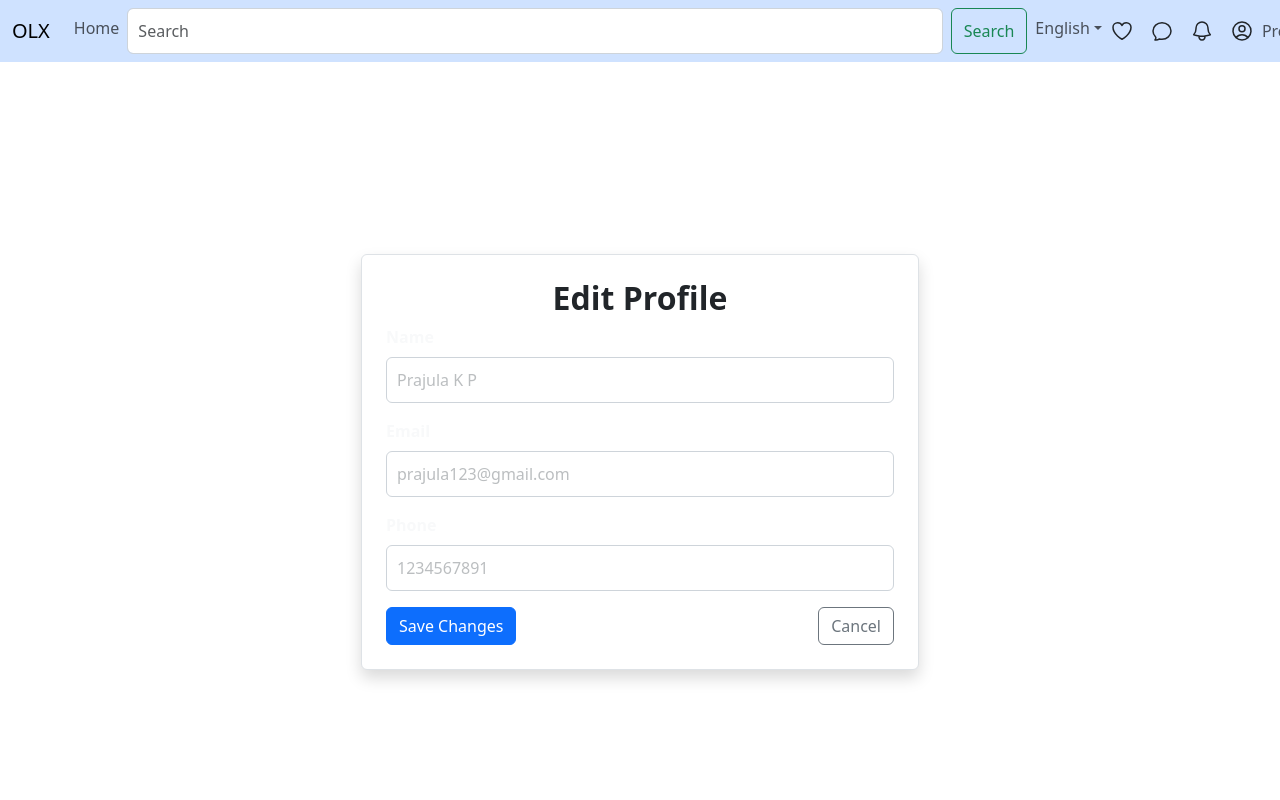
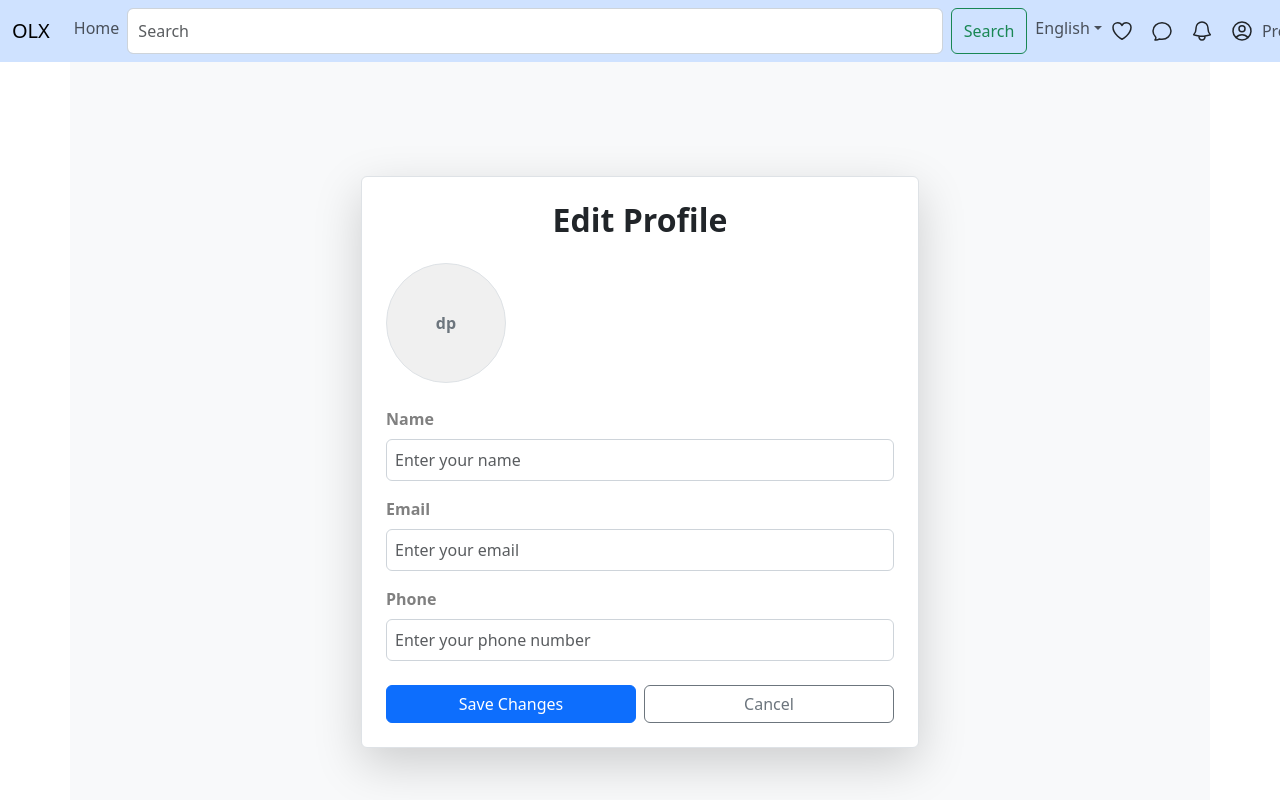
Before and after one commit to prajula255/crudw, a React (Vite) app: page /edit in a window 1280 px wide. Shown: the top 800 px of the page. Built offline with nearby package versions, Linux system fonts and the light colour scheme; no server answers; sample sign-in values are in the browser's storage.

Commit message:
userupdations api created

```diff
--- a/api_services/allAPIs/adsAPI.js
+++ b/api_services/allAPIs/adsAPI.js
@@ -1,5 +1,6 @@
 import { baseURL } from "../baseURL";
 import { commonAPI } from "../commonAPI";
+
 export const adsAPI = async (data,headers) => {
     return await commonAPI("post", `${baseURL}/ads`, data, headers)
 }
--- /dev/null
+++ b/api_services/allAPIs/userUpdateAPI.js
@@ -0,0 +1,6 @@
+import { baseURL } from "../baseURL";
+import { commonAPI } from "../commonAPI";
+
+export const userUpdateAPI = async (data, headers) => {
+    return await commonAPI("post", `${baseURL}/update`, data, headers)
+}
--- a/src/pages/editProfile.jsx
+++ b/src/pages/editProfile.jsx
@@ -1,84 +1,82 @@
-
-// import React, { useState } from "react";
-// import { useNavigate } from "react-router-dom";
-// import NavEx from "../components/navbar";
-// import FooterEx from "../components/footer";
-
-// function EditProfile() {
-//     const navigate = useNavigate();
-//     const [name, setName] = useState("Prajula K P");
-//     const [email, setEmail] = useState("prajula123@gmail.com");
-//     const [phone, setPhone] = useState("1234567891");
-
-//     const handleSubmit = (e) => {
-//         e.preventDefault();
-//         const updatedUser = { name, email, phone };
-//         console.log("Updated Profile:", updatedUser);
-//         navigate("/profile");
-//     };
-
-//     return (
-//         <>
-//             <NavEx />
-//             <div className="container min-vh-100 d-flex flex-column align-items-center justify-content-center">
-//                 <div className="col-md-6 p-4 border rounded bg-white shadow">
-//                     <h2 className="fw-bold text-center">Edit Profile</h2>
-
-//                     <form onSubmit={handleSubmit}>
-//                         <div className="mb-3">
-//                             <label className="form-label fw-semibold">Name</label>
-//                             <input type="text" className="form-control" value={name} onChange={(e) => setName(e.target.value)} />
-//                         </div>
-
-//                         <div className="mb-3">
-//                             <label className="form-label fw-semibold">Email</label>
-//                             <input type="email" className="form-control" value={email} onChange={(e) => setEmail(e.target.value)} />
-//                         </div>
-
-//                         <div className="mb-3">
-//                             <label className="form-label fw-semibold">Phone</label>
-//                             <input type="tel" className="form-control" value={phone} onChange={(e) => setPhone(e.target.value)} />
-//                         </div>
-
-//                         <div className="d-flex justify-content-between">
-//                             <button type="submit" className="btn btn-primary">Save Changes</button>
-//                             <button type="button" className="btn btn-outline-secondary" onClick={() => navigate("/profile")}>
-//                                 Cancel
-//                             </button>
-//                         </div>
-//                     </form>
-//                 </div>
-//             </div>
-//             <FooterEx />
-//         </>
-//     );
-// }
-
-// export default EditProfile;
-
-
-import React, { useState } from "react";
+import React, { useState, useRef, useEffect } from "react";
 import { useNavigate } from "react-router-dom";
 import NavEx from "../components/navbar";
 import FooterEx from "../components/footer";
+import axios from "axios";
+import { baseURL } from "../../api_services/baseURL";
+import { userUpdateAPI } from "../../api_services/allAPIs/userUpdateAPI";
 
 function EditProfile() {
     const navigate = useNavigate();
+    const fileInputRef = useRef(null);
 
-    // Load existing data from localStorage
-    const [name, setName] = useState(localStorage.getItem("name") || "Prajula K P");
-    const [email, setEmail] = useState(localStorage.getItem("email") || "prajula123@gmail.com");
-    const [phone, setPhone] = useState(localStorage.getItem("phone") || "1234567891");
+    const [userDetails, setUserDetails] = useState({})
+    const userCredentials = JSON.parse(localStorage.getItem("userCredentials"))
+
+    useEffect(() => {
+        const fetchUser = async () => {
+            const response = await axios.get(`${baseURL}/fetchUser/${userCredentials.user_id}`)
+            setUserDetails(response.data)
+        }
+        fetchUser();
+    }, [userCredentials]);
+
+    const [updatedValues, setUpdatedValues] = useState(() => ({
+        name: userDetails?.name || "",
+        email: userDetails?.email || "",
+        phone: userDetails?.phone || "",
+        dp: userDetails?.profileImg || []
+    }));
+
+    // const [updatedValues, setUpdatedValues] = useState({
+    //     name: "", email: "", phone: "", dp: []
+    // })
+
+    // useEffect(() => {
+    //     if (userDetails) {
+    //         setUpdatedValues({
+    //             name: userDetails.name || "",
+    //             email: userDetails.email || "",
+    //             phone: userDetails.phone || "",
+    //             dp: userDetails.profileImg || []
+    //         });
+    //     }
+    // }, [userDetails]);
+
+
+    const handleProfileChange = (e) => {
+        const files = e.target.files;
+        if (files.length > 0) {
+            const newImages = Array.from(files).map(file => URL.createObjectURL(file));
+
+            setUpdatedValues((prev) => ({
+                ...prev,
+                dp: newImages
+            }));
+        }
+    };
+
+    const handleClick = () => {
+        fileInputRef.current.click();
+    };
 
     const handleSubmit = (e) => {
         e.preventDefault();
+        const reqBody = new FormData()
+        reqBody.append('name', updatedValues.name)
+        reqBody.append('email', updatedValues.email)
+        reqBody.append('phone', updatedValues.phone)
+        updatedValues.dp.forEach((file, index) => {
+            reqBody.append(`profileImg`, file);
+        });
 
-        // Save updated details to localStorage
-        localStorage.setItem("name", name);
-        localStorage.setItem("email", email);
-        localStorage.setItem("phone", phone);
+        const reqHeader = {
+            "Content-Type": "multipart/form-data",
+            "Authorization": `${userCredentials.token}`
+        }
 
-        console.log("Updated Profile:", { name, email, phone });
+        const result = userUpdateAPI(reqBody, reqHeader)
+        console.log(result);
 
         navigate("/profile");
     };
@@ -86,46 +84,90 @@ function EditProfile() {
     return (
         <>
             <NavEx />
-            <div className="container min-vh-100 d-flex flex-column align-items-center justify-content-center">
-                <div className="col-md-6 p-4 border rounded bg-white shadow">
-                    <h2 className="fw-bold text-center">Edit Profile</h2>
+            <div className="container min-vh-100 d-flex flex-column align-items-center justify-content-center bg-light">
+                <div className="col-md-6 p-4 border rounded bg-white shadow-lg">
+                    <h2 className="fw-bold text-center mb-4">Edit Profile</h2>
 
+                    {/* Profile Image Section */}
+                    <div className="text-center mb-4">
+                        <div
+                            className="border rounded-circle overflow-hidden d-flex align-items-center justify-content-center"
+                            style={{ width: "120px", height: "120px", cursor: "pointer", backgroundColor: "#f0f0f0" }}
+                            onClick={handleClick}
+                        >
+                            {
+                                userDetails?.profileImg?.length > 0 ?
+                                    (
+                                        <img
+                                            src={profileDP}
+                                            alt="Profile"
+                                            className="img-fluid"
+                                            style={{ width: "100%", height: "100%", objectFit: "cover" }}
+                                        />
+                                    )
+                                    :
+                                    (
+                                        <span className="text-secondary fw-bold">dp</span>
+                                    )
+                            }
+                        </div>
+                        <input
+                            type="file"
+                            ref={fileInputRef}
+                            style={{ display: "none" }}
+                            onChange={handleProfileChange}
+                            accept="image/*"
+                        />
+                    </div>
+
+                    {/* Form Section */}
                     <form onSubmit={handleSubmit}>
                         <div className="mb-3">
-                            <label className="form-label fw-semibold">Name</label>
+                            <label className="form-label fw-semibold" style={{ color: 'grey' }}>Name</label>
                             <input
                                 type="text"
-                                className="form-control"
-                                value={name}
-                                onChange={(e) => setName(e.target.value)}
+                                className="form-control p-2 rounded"
+                                value={updatedValues.name}
+                                onChange={(e) => setUpdatedValues((prev) => ({
+                                    ...prev, name: e.target.value
+                                }))}
+                                placeholder="Enter your name"
+                                required
+                            />
+                        </div>
+                        <div className="mb-3">
+                            <label className="form-label fw-semibold" style={{ color: 'grey' }}>Email</label>
+                            <input
+                                type="email"
+                                className="form-control p-2 rounded"
+                                value={updatedValues.email}
+                                onChange={(e) => setUpdatedValues((prev) => ({
+                                    ...prev, email: e.target.value
+                                }))}
+                                placeholder="Enter your email"
+                                required
+                            />
+                        </div>
+                        <div className="mb-3">
+                            <label className="form-label fw-semibold" style={{ color: 'grey' }}>Phone</label>
+                            <input
+                                type="tel"
+                                className="form-control p-2 rounded"
+                                value={updatedValues.phone}
+                                onChange={(e) => setUpdatedValues((prev) => ({
+                                    ...prev, phone: e.target.value
+                                }))}
+                                placeholder="Enter your phone number"
+                                required
                             />
                         </div>
 
-                        <div className="mb-3">
-                            <label className="form-label fw-semibold">Email</label>
-                            <input
-                                type="email"
-                                className="form-control"
-                                value={email}
-                                onChange={(e) => setEmail(e.target.value)}
-                            />
-                        </div>
-
-                        <div className="mb-3">
-                            <label className="form-label fw-semibold">Phone</label>
-                            <input
-                                type="tel"
-                                className="form-control"
-                                value={phone}
-                                onChange={(e) => setPhone(e.target.value)}
-                            />
-                        </div>
-
-                        <div className="d-flex justify-content-between">
-                            <button type="submit" className="btn btn-primary">Save Changes</button>
+                        {/* Button Section */}
+                        <div className="d-flex justify-content-between mt-4">
+                            <button type="submit" className="btn btn-primary w-50 me-2">Save Changes</button>
                             <button
                                 type="button"
-                                className="btn btn-outline-secondary"
+                                className="btn btn-outline-secondary w-50"
                                 onClick={() => navigate("/profile")}
                             >
                                 Cancel
--- a/src/pages/profilePages.jsx
+++ b/src/pages/profilePages.jsx
@@ -2,37 +2,23 @@ import React, { useState, useEffect, useRef } from "react";
 import { useNavigate } from "react-router-dom";
 import FooterEx from "../components/footer";
 import NavEx from "../components/navbar";
+import axios from "axios";
+import { baseURL } from "../../api_services/baseURL";
 
 function ProfilePage() {
     const navigate = useNavigate();
-    const fileInputRef = useRef(null); // Create a ref for the file input
-
-    const [name, setName] = useState(localStorage.getItem("name") || "Prajula K P");
-    const [email, setEmail] = useState(localStorage.getItem("email") || "prajula123@gmail.com");
-    const [phone, setPhone] = useState(localStorage.getItem("phone") || "1234567891");
-    const [profileDP, setProfileDP] = useState(localStorage.getItem("profileDP") || null);
+    const [userDetails, setUserDetails] = useState({})
+    const userCredentials = JSON.parse(localStorage.getItem("userCredentials"))
 
     useEffect(() => {
-        setName(localStorage.getItem("name") || "Prajula K P");
-        setEmail(localStorage.getItem("email") || "prajula123@gmail.com");
-        setPhone(localStorage.getItem("phone") || "1234567891");
-    }, []);
+        const fetchUser = async () => {
+            const response = await axios.get(`${baseURL}/fetchUser/${userCredentials.user_id}`)
+            setUserDetails(response.data)
+        }
+        fetchUser();
+    }, [userCredentials]);
 
-
-    const handleProfile = (e) => {
-        const file = e.target.files[0];
-        if (file) {
-            const imageUrl = URL.createObjectURL(file);
-            setProfileDP(imageUrl);
-            localStorage.setItem("profileDP", imageUrl);
-        }
-    };
-
-    const handleClick = () => {
-        fileInputRef.current.click();
-    };
-
-    const registrationDate = "21 february 2025"
+    const date = new Date(userDetails.createdAt).toLocaleDateString("en-GB");
     return (
         <>
             <NavEx />
@@ -43,32 +29,30 @@ function ProfilePage() {
                             <h2 className="fw-bold">My Profile</h2>
                             <div className="d-flex align-items-center mt-3">
                                 <div
-                                    className="bg-secondary p-4 rounded d-flex align-items-center justify-content-center"
-                                    style={{ width: "80px", height: "80px", cursor: 'pointer' }}
-                                    onClick={handleClick}
+                                    className="bg-secondary p-4 rounded-circle d-flex align-items-center justify-content-center"
+                                    style={{ width: "80px", height: "80px" }}
                                 >
-                                    {profileDP ? (
-                                        <img
-                                            src={profileDP}
-                                            alt="Profile"
-                                            style={{ width: "80px", height: "80px", borderRadius: "50%" }}
-                                        />
-                                    ) : (
-                                        <span className="text-white fw-bold">DP</span>
-                                    )}
+                                    {
+                                        userDetails?.profileImg?.length > 0 ?
+                                            (
+                                                <img
+                                                    src={`${baseURL}${userDetails.profileImg[0]}`}
+                                                    alt="Profileimg"
+                                                    style={{ width: "100%", height: "100%", objectFit: "contain" }}
+                                                />
+                                            )
+                                            :
+                                            (
+                                                <span className="text-white fw-bold">DP</span>
+                                            )
+                                    }
                                 </div>
-                                <input
-                                    type="file"
-                                    ref={fileInputRef}
-                                    style={{ display: 'none' }}
-                                    onChange={handleProfile}
-                                    accept="image/*"
-                                />
+
                             </div>
-                            <p className="fw-semibold mt-3">{name}</p>
-                            <p className="fw-light text-muted">{email}</p>
-                            <p className="fw-light text-muted">{phone}</p>
-                            <p className="text-muted">Member since <span className="fw-light">{registrationDate}</span></p>
+                            <p className="fw-semibold mt-3">{userDetails.name}</p>
+                            <p className="fw-light text-muted">{userDetails.email}</p>
+                            <p className="fw-light text-muted">{userDetails.phone}</p>
+                            <p className="text-muted">Member since <span className="fw-light">{date}</span></p>
                             <button
                                 className="btn btn-outline-secondary w-100 mt-3"
                                 onClick={() => navigate("/edit")}
--- a/src/redux/slice/slice.js
+++ b/src/redux/slice/slice.js
@@ -3,7 +3,6 @@ import { createSlice } from '@reduxjs/toolkit'
 const initialState = {
     value: 0,
     isLoggedIn: false,
-
 }
 
 export const counterSlice = createSlice({
@@ -24,10 +23,9 @@ export const counterSlice = createSlice({
         updateIsLoggedIn: (state, action) => {
             state.isLoggedIn = action.payload
         },
-
     },
 })
 
-export const { increment, decrement, incrementByAmount ,updateIsLoggedIn} = counterSlice.actions
+export const { increment, decrement, incrementByAmount, updateIsLoggedIn } = counterSlice.actions
 
 export default counterSlice.reducer
```
